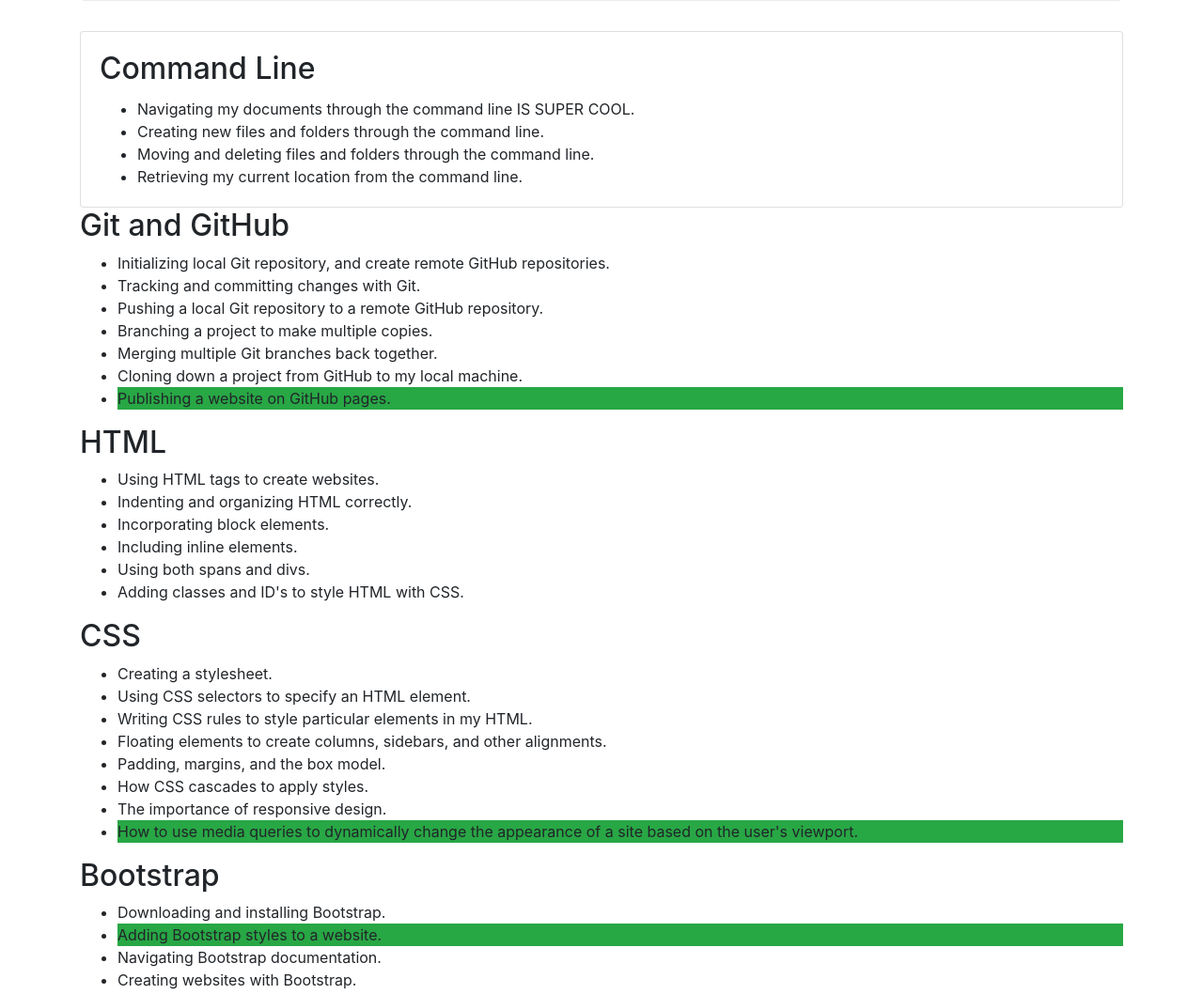
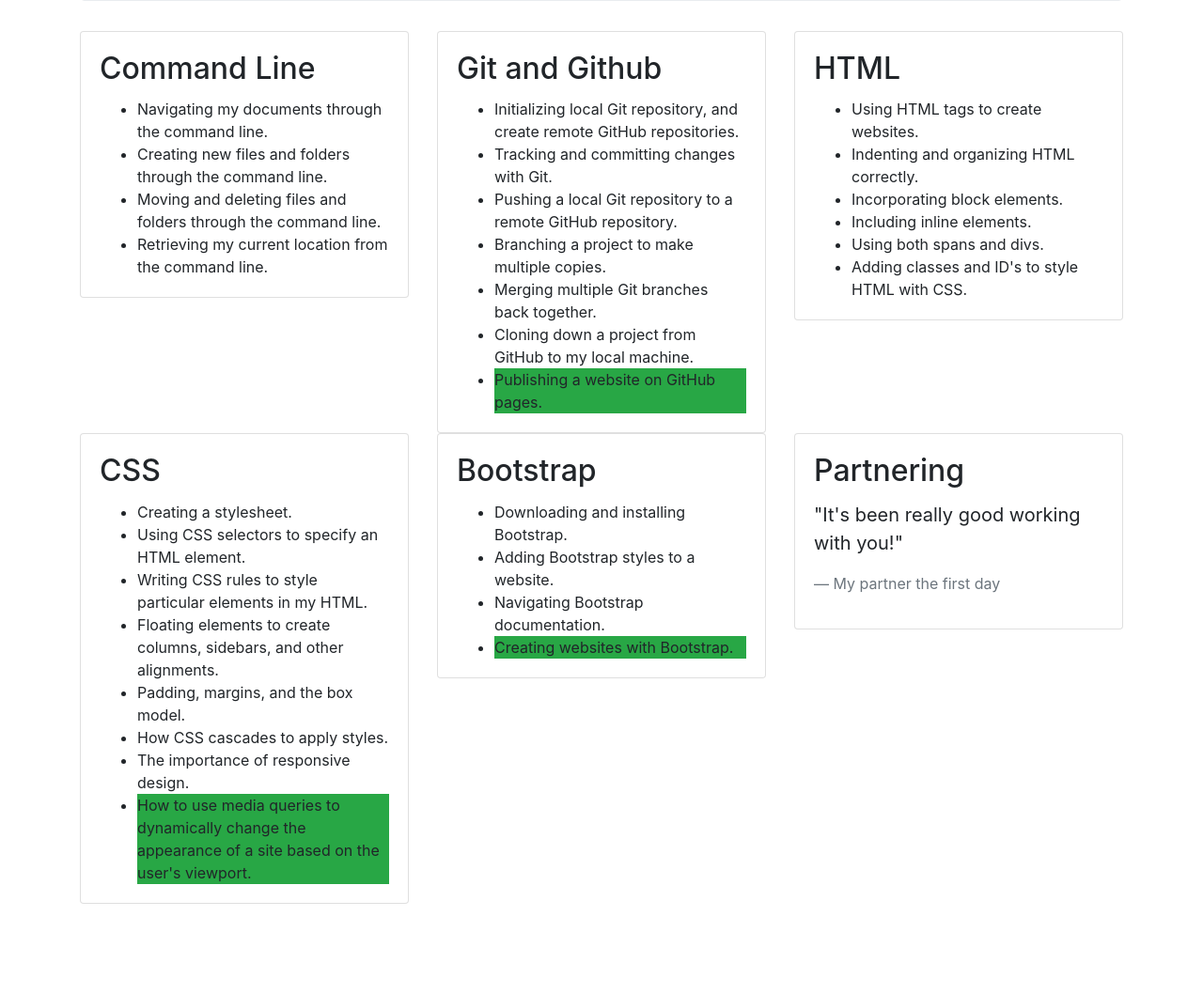
Before and after one commit to jonstump/week-in-review, a plain HTML site: page index.html in a window 1280 px wide. Shown: the part 223-1281 px from the top of the page at 94% size. After the commit the page ends 1185 px from the top, so only its background shows below. Drawn offline with Linux system fonts and the light colour scheme.

Commit message:
adds columns and rows to index.html
Co-authored-by: Mekinsie Callahan <mekinsie.aja@gmail.com>

```diff
--- a/index.html
+++ b/index.html
@@ -12,29 +12,41 @@
         I've almost finished my first week at Epicodus. Here are some of the things I've learned so far:
       </p>
     </div>
+    <div class="row">
+      <div class="col-md-4">
         <div class="card">
           <div class="card-body">
             <h2 class="card-title">Command Line</h2>
             <ul class="card-text">
-          <li>Navigating my documents through the command line IS SUPER COOL.</li>
+              <li>Navigating my documents through the command line.</li>
               <li>Creating new files and folders through the command line.</li>
               <li>Moving and deleting files and folders through the command line.</li>
               <li>Retrieving my current location from the command line.</li>
             </ul>
           </div>
         </div>
-    <h2>Git and GitHub</h2>
-    <ul>
+      </div>
+      <div class="col-md-4">
+        <div class="card">
+          <div class="card-body">
+            <h2 class="card-title">Git and Github</h2>
+            <ul class="card-text">
               <li>Initializing local Git repository, and create remote GitHub repositories.</li>
               <li>Tracking and committing changes with Git.</li>
               <li>Pushing a local Git repository to a remote GitHub repository.</li>
               <li>Branching a project to make multiple copies.</li>
               <li>Merging multiple Git branches back together.</li>
               <li>Cloning down a project from GitHub to my local machine.</li>
-      <li class='bg-success'>Publishing a website on GitHub pages.</li>
+              <li class="bg-success">Publishing a website on GitHub pages.</li>
             </ul>
-    <h2>HTML</h2>
-    <ul>
+          </div>
+        </div>
+      </div>
+      <div class="col-md-4">
+        <div class="card">
+          <div class="card-body">
+            <h2 class="card-title">HTML</h2>
+            <ul class="card-text">
               <li>Using HTML tags to create websites.</li>
               <li>Indenting and organizing HTML correctly.</li>
               <li>Incorporating block elements.</li>
@@ -42,8 +54,16 @@
               <li>Using both spans and divs.</li>
               <li>Adding classes and ID's to style HTML with CSS.</li>
             </ul>
-    <h2>CSS</h2>
-    <ul>
+          </div>
+        </div>
+      </div>
+    </div>
+    <div class="row">
+      <div class="col-md-4">
+        <div class="card">
+          <div class="card-body">
+            <h2 class="card-title">CSS</h2>
+            <ul class="card-text">
               <li>Creating a stylesheet.</li>
               <li>Using CSS selectors to specify an HTML element.</li>
               <li>Writing CSS rules to style particular elements in my HTML.</li>
@@ -53,18 +73,36 @@
               <li>The importance of responsive design.</li>
               <li class="bg-success">How to use media queries to dynamically change the appearance of a site based on the user's viewport.</li>
             </ul>
-    <h2>Bootstrap</h2>
-    <ul>
+          </div>
+        </div>
+      </div>
+      <div class="col-md-4">
+        <div class="card">
+          <div class="card-body">
+            <h2 class="card-title">Bootstrap</h2>
+            <ul class="card-text">
               <li>Downloading and installing Bootstrap.</li>
-      <li class="bg-success">Adding Bootstrap styles to a website.</li>
+              <li>Adding Bootstrap styles to a website.</li>
               <li>Navigating Bootstrap documentation.</li>
-      <li>Creating websites with Bootstrap.</li>
+              <li class="bg-success">Creating websites with Bootstrap.</li>
             </ul>
-    <h2>Partnering</h2>
+          </div>
+        </div>
+      </div>
+      <div class="col-md-4">
+        <div class="card">
+          <div class="card-body">
+            <h2 class="card-title">Partnering</h2>
+            <div class="card-text">
               <blockquote class="blockquote">
                 <p>"It's been really good working with you!"</p>
                 <footer class="blockquote-footer">My partner the first day</footer>
               </blockquote>
             </div>
+          </div>
+        </div>
+      </div>
+    </div>
+  </div>
 </body>
 </html>
```
Lines whose indentation alone changed are shown as unchanged.
